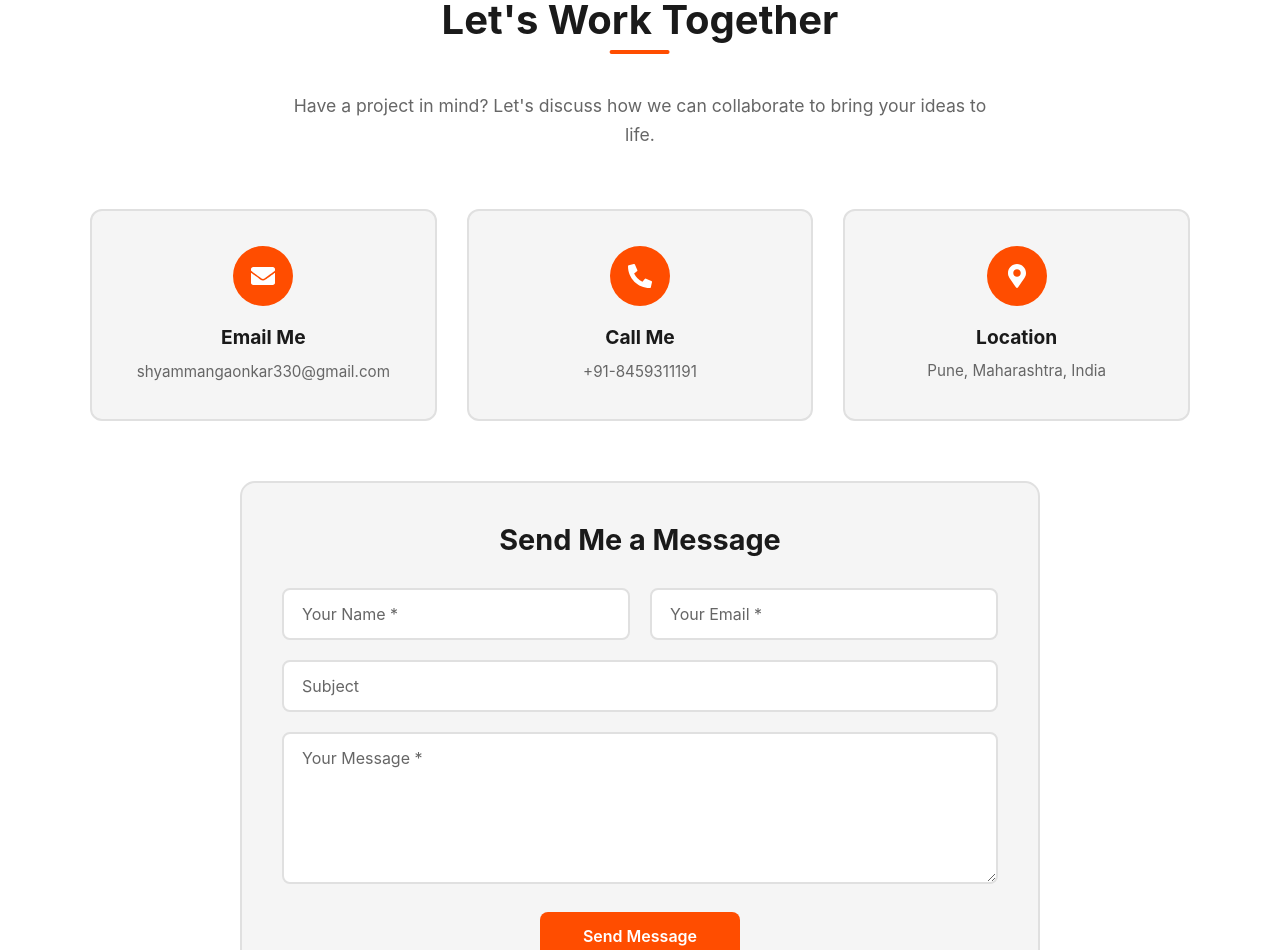
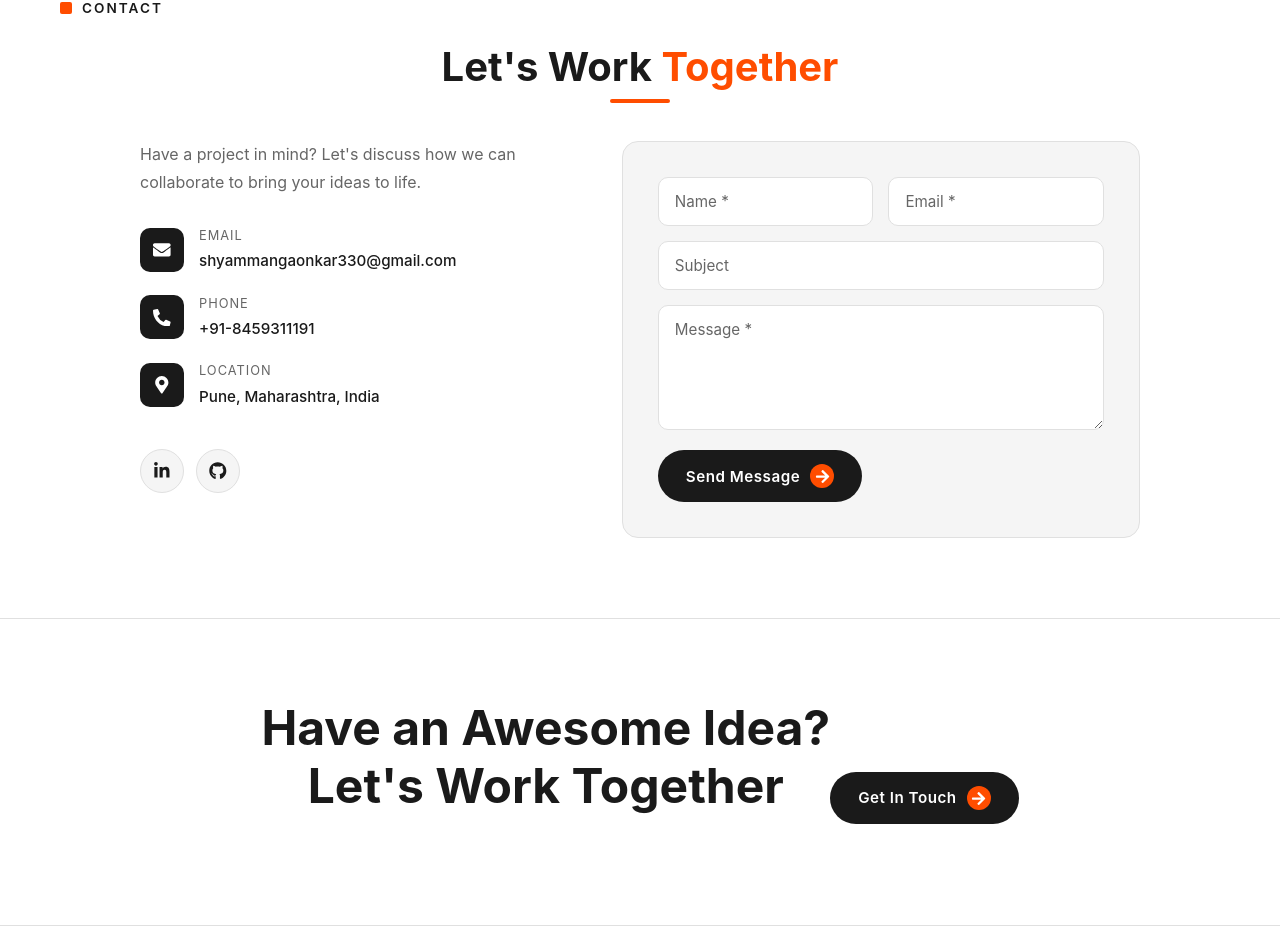
Before and after one commit to ShyamCoder2024/Portfolio, a React (Vite) app: page / in a window 1280 px wide. Shown: the part 4783-5733 px from the top of the page. Built offline with nearby package versions, Linux system fonts and the light colour scheme.

Commit message:
Redesign Contact section - clean layout, btn-primary button

```diff
--- a/src/components/Contact.css
+++ b/src/components/Contact.css
@@ -1,269 +1,258 @@
 .contact {
     background: var(--bg-color);
-    padding: 80px 20px;
 }
 
-.contact-subtitle {
+/* Title */
+.contact-title {
+    font-size: 2.5rem;
+    font-weight: 700;
     text-align: center;
-    color: var(--text-secondary);
-    font-size: 1.1rem;
-    margin-bottom: 60px;
-    max-width: 700px;
-    margin-left: auto;
-    margin-right: auto;
+    margin-bottom: 50px;
+    display: block;
+    position: relative;
+    left: 0;
+    transform: none;
 }
 
-.contact-wrapper {
-    max-width: 1100px;
+.contact-title::after {
+    content: '';
+    position: absolute;
+    bottom: -12px;
+    left: 50%;
+    transform: translateX(-50%);
+    width: 60px;
+    height: 4px;
+    background-color: var(--accent-color);
+    border-radius: 2px;
+}
+
+.contact-title span {
+    color: var(--accent-color);
+}
+
+/* Layout - Side by Side */
+.contact-layout {
+    display: grid;
+    grid-template-columns: 1fr 1.2fr;
+    gap: 50px;
+    max-width: 1000px;
     margin: 0 auto;
 }
 
-/* Contact Cards */
-.contact-cards {
-    display: grid;
-    grid-template-columns: repeat(3, 1fr);
+/* Contact Info */
+.contact-info {
+    display: flex;
+    flex-direction: column;
     gap: 30px;
-    margin-bottom: 60px;
 }
 
-.contact-card {
+.contact-intro {
+    font-size: 1rem;
+    color: var(--text-secondary);
+    line-height: 1.7;
+}
+
+.info-items {
+    display: flex;
+    flex-direction: column;
+    gap: 20px;
+}
+
+.info-item {
+    display: flex;
+    align-items: center;
+    gap: 15px;
+}
+
+.info-icon {
+    width: 44px;
+    height: 44px;
+    display: flex;
+    align-items: center;
+    justify-content: center;
+    background: var(--text-color);
+    color: var(--bg-color);
+    border-radius: 10px;
+    font-size: 1.1rem;
+    flex-shrink: 0;
+}
+
+.info-text {
+    display: flex;
+    flex-direction: column;
+}
+
+.info-label {
+    font-size: 0.8rem;
+    color: var(--text-secondary);
+    text-transform: uppercase;
+    letter-spacing: 1px;
+    margin-bottom: 3px;
+}
+
+.info-text a,
+.info-text span:last-child {
+    font-size: 0.95rem;
+    color: var(--text-color);
+    font-weight: 500;
+    transition: color 0.3s ease;
+}
+
+.info-text a:hover {
+    color: var(--accent-color);
+}
+
+/* Social Row */
+.social-row {
+    display: flex;
+    gap: 12px;
+    margin-top: 10px;
+}
+
+.social-row a {
+    width: 44px;
+    height: 44px;
+    border-radius: 50%;
     background: var(--card-bg);
-    padding: 35px 25px;
-    border-radius: 12px;
-    text-align: center;
-    border: 2px solid var(--border-color);
+    border: 1px solid var(--border-color);
+    display: flex;
+    align-items: center;
+    justify-content: center;
+    font-size: 1.1rem;
+    color: var(--text-color);
     transition: all 0.3s ease;
 }
 
-.contact-card:hover {
-    border-color: var(--accent-color);
-    transform: translateY(-5px);
-    box-shadow: 0 10px 25px rgba(0, 0, 0, 0.1);
+.social-row a:hover {
+    background: var(--text-color);
+    color: var(--bg-color);
+    border-color: var(--text-color);
 }
 
-.card-icon {
-    width: 60px;
-    height: 60px;
-    margin: 0 auto 20px;
-    background: var(--accent-color);
-    color: var(--bg-color);
-    border-radius: 50%;
-    display: flex;
-    align-items: center;
-    justify-content: center;
-    font-size: 1.5rem;
+/* Form Box */
+.contact-form-box {
+    background: var(--card-bg);
+    padding: 35px;
+    border-radius: 16px;
+    border: 1px solid var(--border-color);
 }
 
-.contact-card h3 {
-    font-size: 1.2rem;
-    margin-bottom: 10px;
-    color: var(--text-color);
-}
-
-.contact-card a,
-.contact-card p {
-    color: var(--text-secondary);
-    font-size: 0.95rem;
-    transition: color 0.3s ease;
-    word-break: break-word;
-}
-
-.contact-card a:hover {
-    color: var(--accent-color);
-}
-
-/* Contact Form Section */
-.contact-form-section {
-    background: var(--card-bg);
-    padding: 40px;
-    border-radius: 15px;
-    border: 2px solid var(--border-color);
-    max-width: 800px;
-    margin: 0 auto;
-}
-
-.contact-form-section h3 {
-    font-size: 1.8rem;
-    margin-bottom: 30px;
-    color: var(--text-color);
-    text-align: center;
-}
-
-/* Success/Error Messages */
+/* Messages */
 .success-message,
 .error-message {
-    padding: 15px 20px;
+    padding: 12px 16px;
     border-radius: 8px;
     margin-bottom: 20px;
     text-align: center;
     font-weight: 600;
+    font-size: 0.9rem;
 }
 
 .success-message {
     background: #d4edda;
     color: #155724;
-    border: 1px solid #c3e6cb;
 }
 
 .error-message {
     background: #f8d7da;
     color: #721c24;
-    border: 1px solid #f5c6cb;
 }
 
+/* Form */
 .contact-form {
     display: flex;
     flex-direction: column;
-    gap: 20px;
+    gap: 15px;
 }
 
 .form-row {
     display: grid;
     grid-template-columns: 1fr 1fr;
-    gap: 20px;
+    gap: 15px;
 }
 
-.form-group {
+.contact-form input,
+.contact-form textarea {
     width: 100%;
-}
-
-.form-group input,
-.form-group textarea {
-    width: 100%;
-    padding: 14px 18px;
-    border: 2px solid var(--border-color);
-    border-radius: 8px;
+    padding: 14px 16px;
+    border: 1px solid var(--border-color);
+    border-radius: 10px;
     background: var(--bg-color);
     color: var(--text-color);
-    font-size: 1rem;
+    font-size: 0.95rem;
     font-family: inherit;
     transition: all 0.3s ease;
 }
 
-.form-group input::placeholder,
-.form-group textarea::placeholder {
+.contact-form input::placeholder,
+.contact-form textarea::placeholder {
     color: var(--text-secondary);
 }
 
-.form-group input:focus,
-.form-group textarea:focus {
+.contact-form input:focus,
+.contact-form textarea:focus {
     outline: none;
     border-color: var(--accent-color);
-    box-shadow: 0 0 0 3px rgba(255, 77, 0, 0.1);
 }
 
-.form-group textarea {
+.contact-form textarea {
     resize: vertical;
-    min-height: 140px;
+    min-height: 120px;
 }
 
-.submit-btn {
-    background: var(--accent-color);
-    color: var(--bg-color);
-    padding: 14px 40px;
-    border-radius: 8px;
-    font-weight: 600;
-    font-size: 1rem;
-    cursor: pointer;
-    transition: all 0.3s ease;
-    border: none;
-    align-self: center;
-    min-width: 200px;
+.contact-form .btn-primary {
+    align-self: flex-start;
+    margin-top: 5px;
 }
 
-.submit-btn:hover:not(:disabled) {
-    transform: translateY(-2px);
-    box-shadow: 0 5px 15px rgba(0, 0, 0, 0.2);
-}
-
-.submit-btn:disabled {
-    opacity: 0.6;
-    cursor: not-allowed;
-}
-
-/* Social Connect */
-.social-connect {
-    text-align: center;
-    margin-top: 60px;
-    padding-top: 40px;
-    border-top: 2px solid var(--border-color);
-}
-
-.social-connect h3 {
-    font-size: 1.5rem;
-    margin-bottom: 25px;
-    color: var(--text-color);
-}
-
-.social-links {
-    display: flex;
-    justify-content: center;
-    gap: 20px;
-}
-
-.social-links a {
-    width: 50px;
-    height: 50px;
-    border-radius: 50%;
-    background: var(--card-bg);
-    border: 2px solid var(--border-color);
-    display: flex;
-    align-items: center;
-    justify-content: center;
-    font-size: 1.3rem;
-    color: var(--text-color);
-    transition: all 0.3s ease;
-}
-
-.social-links a:hover {
-    background: var(--accent-color);
-    color: var(--bg-color);
-    border-color: var(--accent-color);
-    transform: translateY(-3px);
-}
-
-/* Tablet */
-@media (max-width: 992px) {
-    .contact-cards {
-        grid-template-columns: 1fr;
-        gap: 25px;
+/* Responsive - Tablet */
+@media (max-width: 768px) {
+    .contact-title {
+        font-size: 2rem;
     }
 
-    .contact-form-section {
-        padding: 35px 25px;
-    }
-}
-
-/* Mobile */
-@media (max-width: 768px) {
-    .contact {
-        padding: 60px 15px;
+    .contact-layout {
+        grid-template-columns: 1fr;
+        gap: 40px;
     }
 
-    .contact-subtitle {
-        font-size: 1rem;
-        margin-bottom: 40px;
+    .contact-form-box {
+        padding: 25px;
     }
 
     .form-row {
         grid-template-columns: 1fr;
-        gap: 20px;
     }
 
-    .contact-form-section {
-        padding: 30px 20px;
+    .contact-form .btn-primary {
+        width: 100%;
+        justify-content: center;
+    }
+}
+
+/* Responsive - Mobile */
+@media (max-width: 480px) {
+    .contact-title {
+        font-size: 1.8rem;
     }
 
-    .contact-form-section h3 {
-        font-size: 1.5rem;
+    .contact-info {
+        gap: 25px;
     }
 
-    .submit-btn {
-        width: 100%;
+    .info-icon {
+        width: 40px;
+        height: 40px;
+        font-size: 1rem;
     }
 
-    .social-connect {
-        margin-top: 50px;
-        padding-top: 30px;
+    .contact-form-box {
+        padding: 20px;
+    }
+
+    .contact-form input,
+    .contact-form textarea {
+        padding: 12px 14px;
+        font-size: 0.9rem;
     }
 }
--- a/src/components/Contact.jsx
+++ b/src/components/Contact.jsx
@@ -1,5 +1,7 @@
 import React, { useState } from 'react';
-import { FaLinkedinIn, FaGithub, FaEnvelope, FaPhoneAlt, FaMapMarkerAlt } from 'react-icons/fa';
+// eslint-disable-next-line no-unused-vars
+import { motion } from 'framer-motion';
+import { FaLinkedinIn, FaGithub, FaEnvelope, FaPhoneAlt, FaMapMarkerAlt, FaArrowRight } from 'react-icons/fa';
 import emailjs from '@emailjs/browser';
 import './Contact.css';
 
@@ -28,7 +30,6 @@ const Contact = () => {
         setSuccess(false);
 
         try {
-            // EmailJS configuration - User needs to replace these with their own values
             const serviceId = 'YOUR_SERVICE_ID';
             const templateId = 'YOUR_TEMPLATE_ID';
             const publicKey = 'YOUR_PUBLIC_KEY';
@@ -56,77 +57,108 @@ const Contact = () => {
 
     return (
         <section id="contact" className="contact">
-            <h2 className="heading">Let's Work <span>Together</span></h2>
-            <p className="contact-subtitle">
+            <motion.div
+                className="section-label"
+                initial={{ opacity: 0, y: 20 }}
+                whileInView={{ opacity: 1, y: 0 }}
+                transition={{ duration: 0.5 }}
+                viewport={{ once: true }}
+            >
+                Contact
+            </motion.div>
+
+            <motion.h2
+                className="contact-title"
+                initial={{ opacity: 0, y: 20 }}
+                whileInView={{ opacity: 1, y: 0 }}
+                transition={{ duration: 0.5, delay: 0.1 }}
+                viewport={{ once: true }}
+            >
+                Let's Work <span>Together</span>
+            </motion.h2>
+
+            <div className="contact-layout">
+                {/* Contact Info */}
+                <motion.div
+                    className="contact-info"
+                    initial={{ opacity: 0, x: -30 }}
+                    whileInView={{ opacity: 1, x: 0 }}
+                    transition={{ duration: 0.5 }}
+                    viewport={{ once: true }}
+                >
+                    <p className="contact-intro">
                         Have a project in mind? Let's discuss how we can collaborate to bring your ideas to life.
                     </p>
 
-            <div className="contact-wrapper">
-                <div className="contact-cards">
-                    <div className="contact-card">
-                        <div className="card-icon">
-                            <FaEnvelope />
-                        </div>
-                        <h3>Email Me</h3>
+                    <div className="info-items">
+                        <div className="info-item">
+                            <div className="info-icon"><FaEnvelope /></div>
+                            <div className="info-text">
+                                <span className="info-label">Email</span>
                                 <a href="mailto:shyammangaonkar330@gmail.com">shyammangaonkar330@gmail.com</a>
-                    </div>
-
-                    <div className="contact-card">
-                        <div className="card-icon">
-                            <FaPhoneAlt />
-                        </div>
-                        <h3>Call Me</h3>
-                        <a href="tel:+918459311191">+91-8459311191</a>
-                    </div>
-
-                    <div className="contact-card">
-                        <div className="card-icon">
-                            <FaMapMarkerAlt />
-                        </div>
-                        <h3>Location</h3>
-                        <p>Pune, Maharashtra, India</p>
                             </div>
                         </div>
 
-                <div className="contact-form-section">
-                    <h3>Send Me a Message</h3>
+                        <div className="info-item">
+                            <div className="info-icon"><FaPhoneAlt /></div>
+                            <div className="info-text">
+                                <span className="info-label">Phone</span>
+                                <a href="tel:+918459311191">+91-8459311191</a>
+                            </div>
+                        </div>
 
+                        <div className="info-item">
+                            <div className="info-icon"><FaMapMarkerAlt /></div>
+                            <div className="info-text">
+                                <span className="info-label">Location</span>
+                                <span>Pune, Maharashtra, India</span>
+                            </div>
+                        </div>
+                    </div>
+
+                    <div className="social-row">
+                        <a href="https://www.linkedin.com/in/shyam-mangaonkar-bb8b58229/" target="_blank" rel="noopener noreferrer"><FaLinkedinIn /></a>
+                        <a href="https://github.com/ShyamCoder2024" target="_blank" rel="noopener noreferrer"><FaGithub /></a>
+                    </div>
+                </motion.div>
+
+                {/* Contact Form */}
+                <motion.div
+                    className="contact-form-box"
+                    initial={{ opacity: 0, x: 30 }}
+                    whileInView={{ opacity: 1, x: 0 }}
+                    transition={{ duration: 0.5 }}
+                    viewport={{ once: true }}
+                >
                     {success && (
                         <div className="success-message">
-                            ✓ Message sent successfully! I'll get back to you soon.
+                            ✓ Message sent successfully!
                         </div>
                     )}
 
                     {error && (
-                        <div className="error-message">
-                            {error}
-                        </div>
+                        <div className="error-message">{error}</div>
                     )}
 
                     <form className="contact-form" onSubmit={handleSubmit}>
                         <div className="form-row">
-                            <div className="form-group">
                             <input
                                 type="text"
                                 name="name"
-                                    placeholder="Your Name *"
+                                placeholder="Name *"
                                 value={formData.name}
                                 onChange={handleChange}
                                 required
                             />
-                            </div>
-                            <div className="form-group">
                             <input
                                 type="email"
                                 name="email"
-                                    placeholder="Your Email *"
+                                placeholder="Email *"
                                 value={formData.email}
                                 onChange={handleChange}
                                 required
                             />
                         </div>
-                        </div>
-                        <div className="form-group">
                         <input
                             type="text"
                             name="subject"
@@ -134,34 +166,20 @@ const Contact = () => {
                             value={formData.subject}
                             onChange={handleChange}
                         />
-                        </div>
-                        <div className="form-group">
                         <textarea
-                                rows="6"
+                            rows="5"
                             name="message"
-                                placeholder="Your Message *"
+                            placeholder="Message *"
                             value={formData.message}
                             onChange={handleChange}
                             required
                         ></textarea>
-                        </div>
-                        <button type="submit" className="submit-btn" disabled={loading}>
+                        <button type="submit" className="btn-primary" disabled={loading}>
                             {loading ? 'Sending...' : 'Send Message'}
+                            {!loading && <span className="arrow-icon"><FaArrowRight /></span>}
                         </button>
                     </form>
-                </div>
-            </div>
-
-            <div className="social-connect">
-                <h3>Connect With Me</h3>
-                <div className="social-links">
-                    <a href="https://www.linkedin.com/in/shyam-mangaonkar-bb8b58229/" target="_blank" rel="noopener noreferrer" aria-label="LinkedIn">
-                        <FaLinkedinIn />
-                    </a>
-                    <a href="https://github.com/ShyamCoder2024" target="_blank" rel="noopener noreferrer" aria-label="GitHub">
-                        <FaGithub />
-                    </a>
-                </div>
+                </motion.div>
             </div>
         </section>
     );
```
Lines whose indentation alone changed are shown as unchanged.
